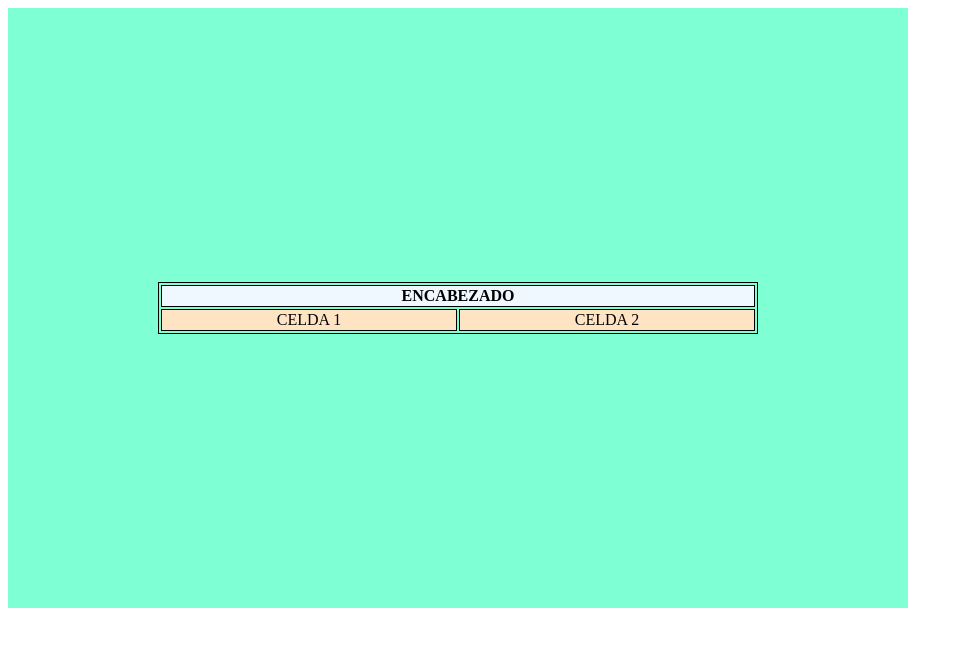
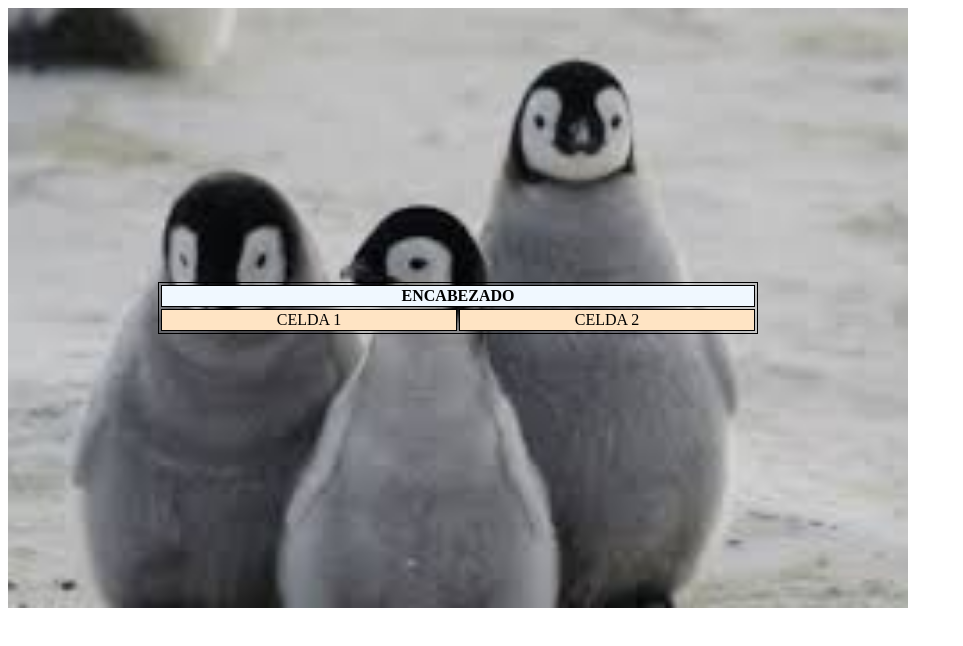
Before and after one commit to vladasel/ud29-TABLAS_DIV, a plain HTML site: page ej4/index.html in a window 1280 px wide. Shown: the whole page, without its empty margins (0-963 px from the left). Drawn offline with Linux system fonts and the light colour scheme; the site is published under a folder, as on GitHub Pages, so addresses that start at the root find nothing.

Commit message:
fix route image ej 4

```diff
--- a/ej4/css/style14.css
+++ b/ej4/css/style14.css
@@ -2,7 +2,7 @@
     width: 900px;
     height: 600px;
     background-color: aquamarine;
-    background-image: url("/ej4/images/pingu.jpeg");
+    background-image: url("../images/pingu.jpeg");
     background-repeat: no-repeat;
     background-size: cover;
     background-position: center;
```
